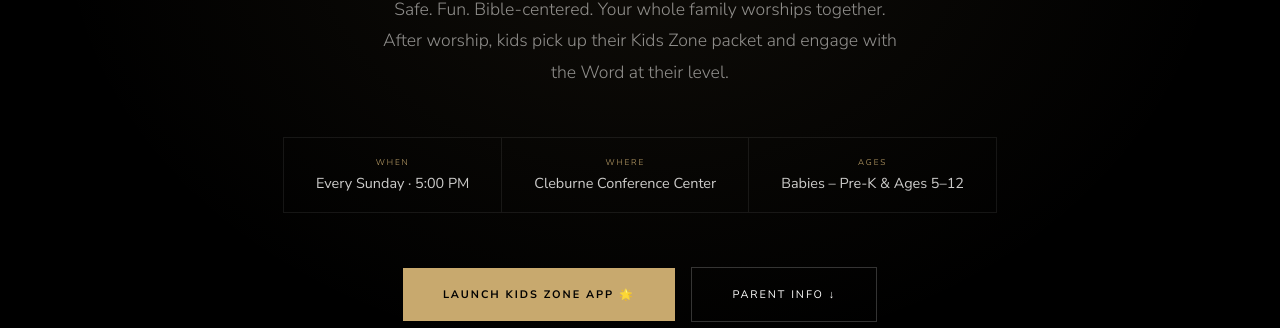
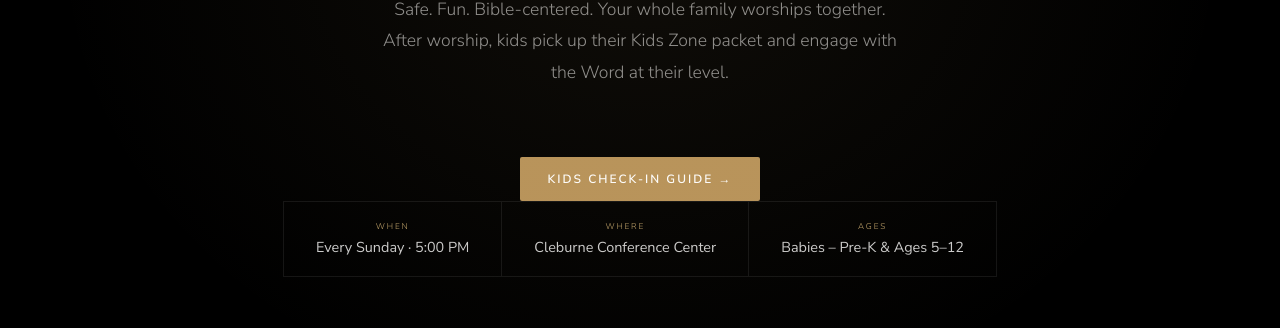
Before and after one commit to thegatheringctx/thegatheringctx, a plain HTML site: page kids.html in a window 1280 px wide. Shown: the part 416-744 px from the top of the page. Drawn offline with nearby package versions, Linux system fonts and the light colour scheme.

Commit message:
Add check-in link to Kids page

```diff
--- a/kids.html
+++ b/kids.html
@@ -134,6 +134,7 @@ footer{background:#000;border-top:1px solid var(--w08);padding:2.5rem 6rem;displ
   <div class="kids-badge">&#127775; Kids Gathering Zone</div>
   <h1>Your kids<br>belong <em>here.</em></h1>
   <p class="hero-sub">Safe. Fun. Bible-centered. Your whole family worships together. After worship, kids pick up their Kids Zone packet and engage with the Word at their level.</p>
+  <a href="/check-in" style="display:inline-block;background:#b8935a;color:#fff;padding:14px 28px;font-size:12px;letter-spacing:2px;text-transform:uppercase;font-weight:600;border-radius:2px;margin-top:20px;text-decoration:none">Kids Check-In Guide &rarr;</a>
   <div class="hero-vitals">
     <div class="vital"><div class="vital-label">When</div><div class="vital-val">Every Sunday &middot; 5:00 PM</div></div>
     <div class="vital"><div class="vital-label">Where</div><div class="vital-val">Cleburne Conference Center</div></div>
```
